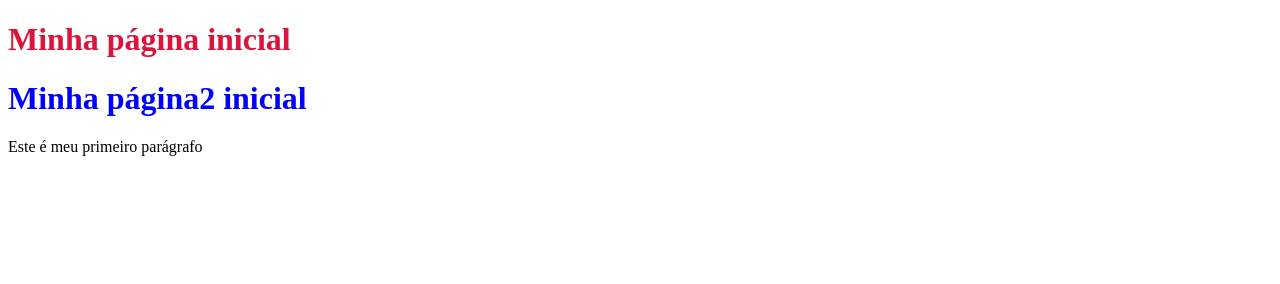
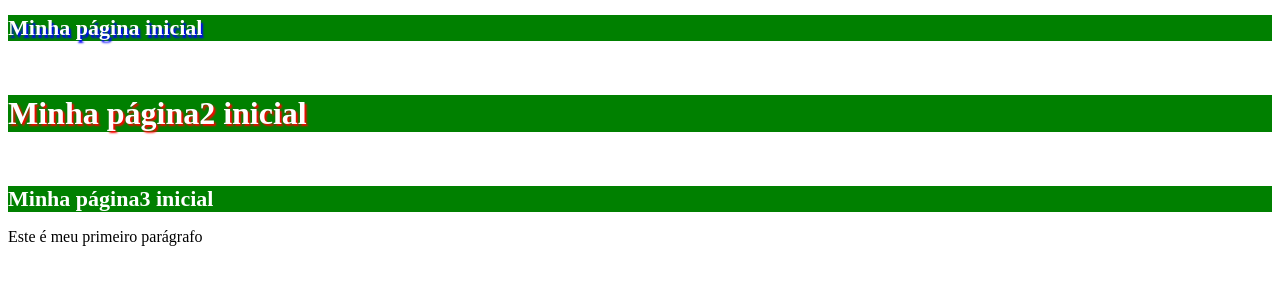
Before and after one commit to SummerSenac/aulasenac, a plain HTML site: page index.html in a window 1280 px wide. Drawn offline with Linux system fonts and the light colour scheme.

Commit message:
aula de tipos de uso de css

```diff
--- a/index.css
+++ b/index.css
@@ -0,0 +1,13 @@
+#bloco {
+    color: blue;
+    text-shadow: 2px 2px 2px red;
+}
+
+.bloco {
+    background-color: green;
+    color: white !important;
+}
+
+.tamFonte {
+    font-size: 22px;
+}
--- a/index.html
+++ b/index.html
@@ -4,17 +4,31 @@
     <meta charset="UTF-8">
     <meta name="viewport" content="width=device-width, initial-scale=1.0">
     <title>Aula HTML</title>
+    <link rel="stylesheet" href="index.css">
     <style>
-        #bloco {
+        /* #bloco {
             color: blue;
+            text-shadow: 2px 2px 2px red;
         }
+
+        .bloco {
+            background-color: green;
+            color: white !important;
+        }
+
+        .tamFonte {
+            font-size: 22px;
+        } */
     </style>
 </head>
 <body>
     <!-- atributo inline -->
-    <h1 style="color: crimson;">Minha página inicial</h1>
+    <h1 class="bloco tamFonte" style="color: red; text-shadow: 2px 3px 2px blue;"> Minha página inicial</h1>
     <!-- atributo em bloco -->
-    <h1 id="bloco">Minha página2 inicial</h1>
+    <br>
+    <h1 class="bloco" id="bloco">Minha página2 inicial</h1>
+    <br>
+    <h1 class="bloco tamFonte">Minha página3 inicial</h1>
     <p>Este é meu primeiro parágrafo</p>
 </body>
 </html>
```
